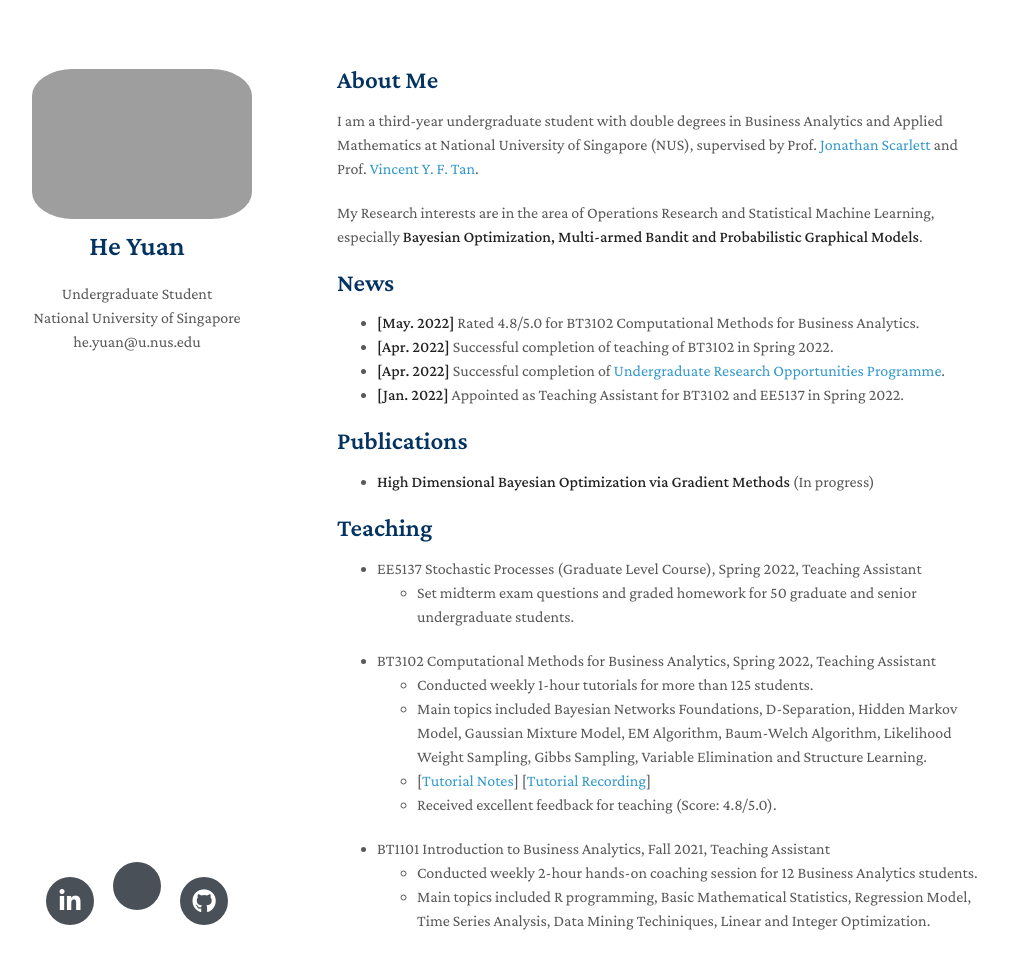
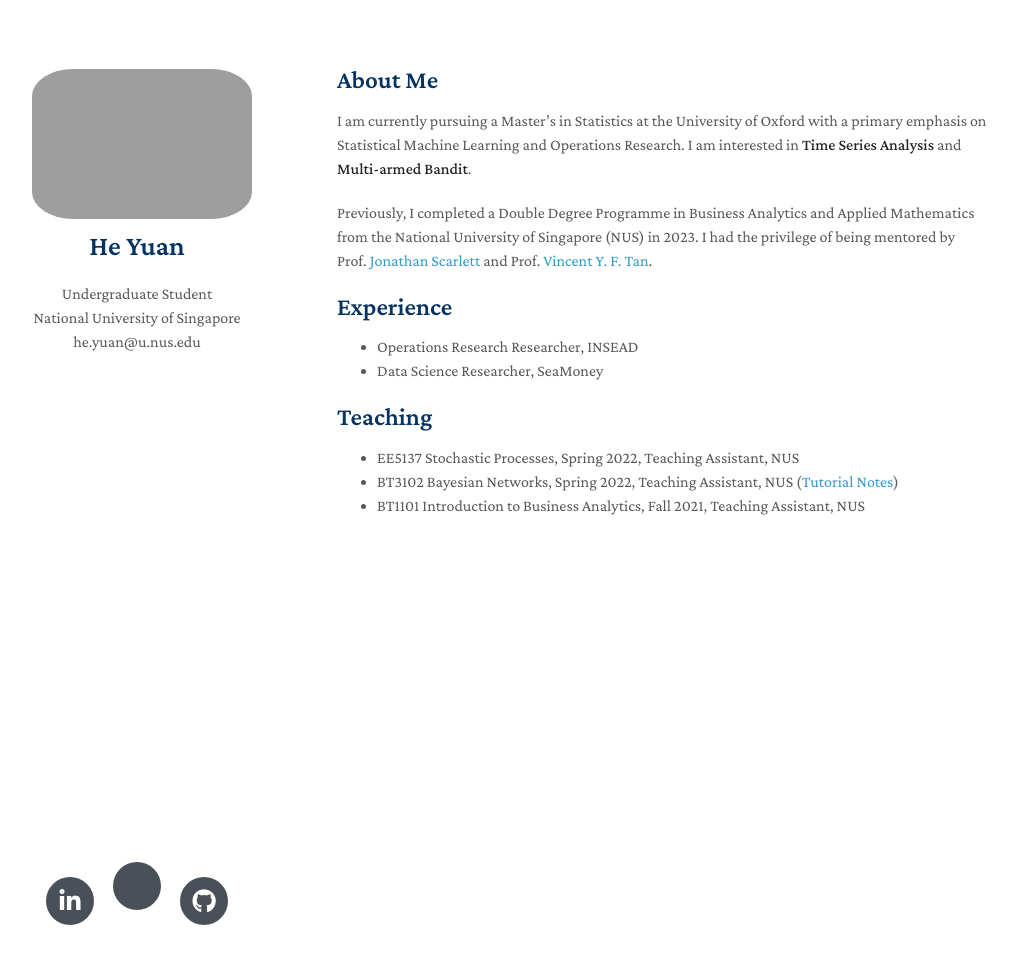
Before and after one commit to Henry-Yuan-He/Henry-Yuan-He.github.io, a Jekyll site: the page built from index.md, in a window 1280 px wide and 1027 px high. Shown: the top 969 px of the window, without its empty margins (133-1149 px from the left). Built offline with Jekyll 4.4.1, drawn with Linux system fonts in a browser that asks for light colours; nearby versions of some CDN libraries; a style sheet for code colours, icons or effects is not loaded; our own code applies the rules of GitHub Pages for plain Markdown files; grey boxes are pictures that could not be loaded.

Commit message:
Update index.md

```diff
--- a/index.md
+++ b/index.md
@@ -3,39 +3,16 @@ layout: homepage
 ---
 
 ## About Me
+I am currently pursuing a Master's in Statistics at the University of Oxford with a primary emphasis on Statistical Machine Learning and Operations Research. I am interested in  **Time Series Analysis** and **Multi-armed Bandit**.
 
-I am a third-year undergraduate student with double degrees in Business Analytics and Applied Mathematics at National University of Singapore (NUS), supervised by Prof. [Jonathan Scarlett](https://www.comp.nus.edu.sg/~scarlett/) and Prof. [Vincent Y. F. Tan](https://vyftan.github.io/).
+Previously, I completed a Double Degree Programme in Business Analytics and Applied Mathematics from the National University of Singapore (NUS) in 2023. I had the privilege of being mentored by Prof. [Jonathan Scarlett](https://www.comp.nus.edu.sg/~scarlett/) and Prof. [Vincent Y. F. Tan](https://vyftan.github.io/).
 
-My Research interests are in the area of Operations Research and Statistical Machine Learning, especially **Bayesian Optimization, Multi-armed Bandit and Probabilistic Graphical Models**.
-
-
-
-## News
-
-- **[May. 2022]** Rated 4.8/5.0 for BT3102 Computational Methods for Business Analytics.
-- **[Apr. 2022]** Successful completion of teaching of BT3102 in Spring 2022.
-- **[Apr. 2022]** Successful completion of [Undergraduate Research Opportunities Programme](https://www.comp.nus.edu.sg/programmes/ug/project/urop/).
-- **[Jan. 2022]** Appointed as Teaching Assistant for BT3102 and EE5137 in Spring 2022.
-
-
-
-## Publications
-
-- **High Dimensional Bayesian Optimization via Gradient Methods** (In progress)
-
+## Experience
+- Operations Research Researcher, INSEAD
+- Data Science Researcher, SeaMoney
 
 
 ## Teaching
-
-- EE5137 Stochastic Processes (Graduate Level Course), Spring 2022, Teaching Assistant
-  - Set midterm exam questions and graded homework for 50 graduate and senior undergraduate students.
-
-- BT3102 Computational Methods for Business Analytics, Spring 2022, Teaching Assistant
-  - Conducted weekly 1-hour tutorials for more than 125 students.
-  - Main topics included Bayesian Networks Foundations, D-Separation, Hidden Markov Model, Gaussian Mixture Model, EM Algorithm, Baum-Welch Algorithm, Likelihood Weight Sampling, Gibbs Sampling, Variable Elimination and Structure Learning.
-  - [[Tutorial Notes](https://drive.google.com/file/d/14HlVE_Dj5k5b2AZfcius6i2_K778Ztt8/view?usp=sharing)] [[Tutorial Recording](https://www.youtube.com/playlist?list=PLYEmLA_7ilZNEjwvGUoszPzUOWqIDjUZI)]
-  - Received excellent feedback for teaching (Score: 4.8/5.0).
-
-- BT1101 Introduction to Business Analytics, Fall 2021, Teaching Assistant
-  - Conducted weekly 2-hour hands-on coaching session for 12 Business Analytics students.
-  - Main topics included R programming, Basic Mathematical Statistics, Regression Model, Time Series Analysis, Data Mining Techiniques, Linear and Integer Optimization.
+- EE5137 Stochastic Processes, Spring 2022, Teaching Assistant, NUS
+- BT3102 Bayesian Networks, Spring 2022, Teaching Assistant, NUS ([Tutorial Notes](https://drive.google.com/file/d/14HlVE_Dj5k5b2AZfcius6i2_K778Ztt8/view?usp=sharing))
+- BT1101 Introduction to Business Analytics, Fall 2021, Teaching Assistant, NUS
```
